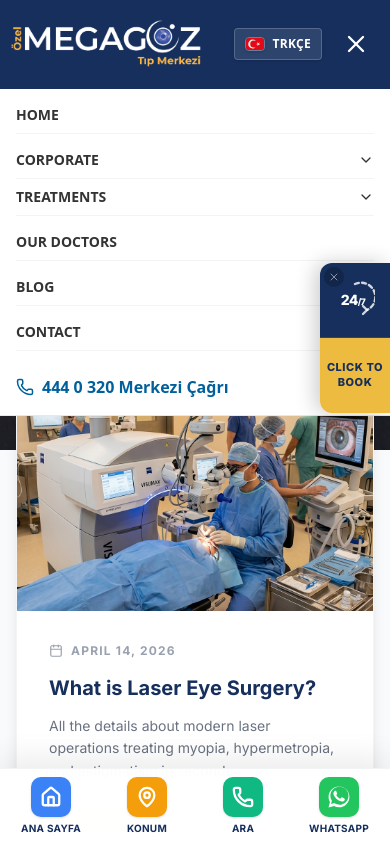
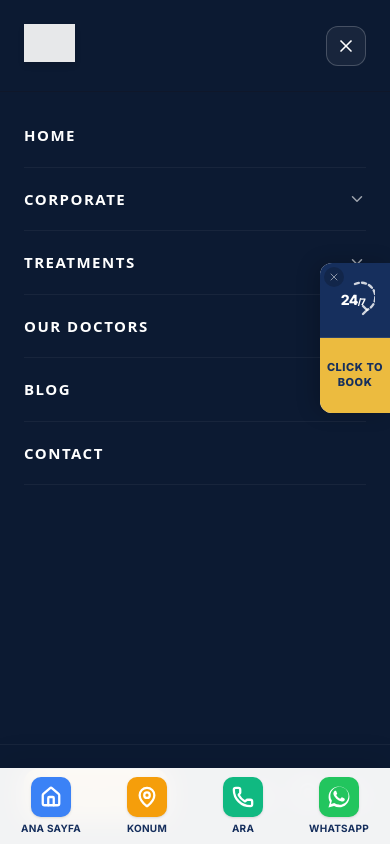
Before and after one commit to webtasarimdigital/megagoz, a Next.js app: page /en/blog in a window 390 px wide. Both pictures are taken after a click on the button 356 px from the left and 43 px from the top of the page. Shown: the top 844 px of the page. Built offline with nearby package versions, Linux system fonts and the light colour scheme; grey boxes are pictures that could not be loaded.

Commit message:
hakkımızda düzeni menü barı

```diff
--- a/src/app/[locale]/hakkimizda/page.tsx
+++ b/src/app/[locale]/hakkimizda/page.tsx
@@ -69,7 +69,7 @@ export default function AboutPage() {
       </div>
 
       {/* Main Content (Megaeste Split Style) */}
-      <div className="bg-[#f8fafc] pt-12 md:pt-16 pb-24 md:pb-32">
+      <div className="bg-[#f8fafc] pt-12 md:pt-16 pb-12 md:pb-16">
         <div className="container mx-auto px-6 max-w-[1300px]">
           <div className="grid grid-cols-1 lg:grid-cols-12 gap-16 lg:gap-24">
 
@@ -85,7 +85,7 @@ export default function AboutPage() {
                  </p>
                  <div className="pt-4 border-t border-gray-200">
                     <div className="flex items-center gap-6 mt-8">
-                       <div className="w-16 h-16 rounded-2xl bg-[#162f5d] text-white flex items-center justify-center rotate-3">
+                       <div className="w-16 h-16 rounded-2xl bg-[#162f5d] text-white flex items-center justify-center">
                           <Eye size={28} className="text-[#ecbb3f]" />
                        </div>
                        <div>
--- a/src/components/Header.tsx
+++ b/src/components/Header.tsx
@@ -345,18 +345,48 @@ export default function Header() {
           {/* Search Box Removed per request */}
 
           {/* Mobile Language Selector & Menu Toggle (Grouped on Right) */}
-          <div className="lg:hidden flex items-center gap-4">
+          <div className="lg:hidden flex items-center gap-3 relative">
              <button
-               onClick={() => {
-                 switchLocale(locale === "tr" ? "en" : "tr");
-               }}
-               className="flex items-center gap-2 bg-white/10 hover:bg-white/20 border border-white/20 rounded px-2.5 py-1.5 shadow-sm active:scale-95 transition-transform"
+               onClick={() => setIsLangMenuOpen(!isLangMenuOpen)}
+               className="flex items-center gap-1.5 bg-transparent p-1 active:scale-95 transition-transform"
              >
-               <div className="w-[20px] h-[14px] rounded-sm overflow-hidden shrink-0 shadow-sm border border-white/30">
-                  <img src={locale === "tr" ? "/en.svg" : "/tr.svg"} alt="Switch Lang" className="w-full h-full object-cover transform scale-[1.2]" />
+               <div className="w-[20px] h-[14px] rounded-[2px] overflow-hidden shrink-0 shadow-[0_2px_5px_rgba(0,0,0,0.3)]">
+                  <img src={locale === "tr" ? "/tr.svg" : "/en.svg"} alt="Current Lang" className="w-full h-full object-cover transform scale-[1.2]" />
                </div>
-               <span className="text-[12px] font-black text-white tracking-wide">{locale === "tr" ? "EN" : "TRKÇE"}</span>
+               <span className="text-[11px] font-black text-white tracking-wider uppercase mt-0.5">{locale === "tr" ? "TÜRKÇE" : "ENGLISH"}</span>
+               <ChevronDown size={12} className="text-[#ecbb3f] mt-0.5" />
              </button>
+
+              <AnimatePresence>
+                {isLangMenuOpen && (
+                  <motion.div
+                    initial={{ opacity: 0, y: 10 }}
+                    animate={{ opacity: 1, y: 0 }}
+                    exit={{ opacity: 0, y: 10 }}
+                    transition={{ duration: 0.2 }}
+                    className="absolute top-[calc(100%+8px)] right-10 bg-white rounded-lg shadow-[0_15px_40px_rgba(0,0,0,0.2)] border border-gray-100 min-w-[150px] z-50 overflow-hidden"
+                  >
+                    <button
+                      onClick={() => { switchLocale("tr"); setIsLangMenuOpen(false); }}
+                      className="flex items-center gap-3 w-full px-4 py-3 border-b border-gray-50 hover:bg-gray-50 transition-colors"
+                    >
+                      <div className="w-[20px] h-[14px] rounded-[2px] overflow-hidden shrink-0 shadow-sm border border-gray-200">
+                         <img src="/tr.svg" alt="TR" className="w-full h-full object-cover transform scale-[1.2]" />
+                      </div>
+                       <span className={`font-bold tracking-widest text-[11px] uppercase ${locale === "tr" ? "text-[#cda669]" : "text-[#333]"}`}>TÜRKÇE</span>
+                    </button>
+                    <button
+                      onClick={() => { switchLocale("en"); setIsLangMenuOpen(false); }}
+                      className="flex items-center gap-3 w-full px-4 py-3 hover:bg-gray-50 transition-colors"
+                    >
+                      <div className="w-[20px] h-[14px] rounded-[2px] overflow-hidden shrink-0 shadow-sm border border-gray-200">
+                         <img src="/en.svg" alt="EN" className="w-full h-full object-cover transform scale-[1.2]" />
+                      </div>
+                       <span className={`font-bold tracking-widest text-[11px] uppercase ${locale === "en" ? "text-[#cda669]" : "text-[#333]"}`}>ENGLISH</span>
+                    </button>
+                  </motion.div>
+                )}
+              </AnimatePresence>
 
              <button
                className="text-white p-1 active:scale-90 transition-transform"
@@ -372,22 +402,37 @@ export default function Header() {
       <AnimatePresence>
         {mobileMenuOpen && (
           <motion.div
-            initial={{ opacity: 0, height: 0 }}
-            animate={{ opacity: 1, height: "auto" }}
-            exit={{ opacity: 0, height: 0 }}
-            className="lg:hidden bg-white border-b border-gray-200 overflow-hidden"
+            initial={{ opacity: 0, x: "-100%" }}
+            animate={{ opacity: 1, x: 0 }}
+            exit={{ opacity: 0, x: "-100%" }}
+            transition={{ type: "spring", stiffness: 300, damping: 30 }}
+            className="fixed inset-0 bg-[#0c1a32] z-[100] lg:hidden flex flex-col"
           >
-            <div className="flex flex-col px-4 py-4 space-y-4">
+            {/* Header inside Menu */}
+            <div className="flex items-center justify-between p-6 border-b border-light/5 shrink-0 h-[92px]">
+               <img src="/megagoz-logo-horizontal.png" alt="Megagöz" className="h-full max-h-[85px] w-auto object-contain brightness-0 invert opacity-90 scale-125 transform origin-left drop-shadow-md pb-2 pt-1" />
+               <button
+                 onClick={() => setMobileMenuOpen(false)}
+                 className="w-10 h-10 rounded-xl border border-white/20 flex items-center justify-center text-white hover:bg-white/10 transition-colors bg-white/5 active:scale-95"
+               >
+                 <X size={20} />
+               </button>
+            </div>
+
+            {/* Scrollable Links */}
+            <div className="flex-1 overflow-y-auto px-6 py-8 flex flex-col text-white">
               {navLinks.map((link) => {
+                const borderClass = "border-b border-white/5 pb-5 mb-5";
+
                 if (link.id === "corporate") {
                   return (
-                    <div key={link.name} className="flex flex-col border-b border-gray-100 pb-2 mb-2">
+                    <div key={link.name} className={`flex flex-col ${borderClass}`}>
                        <button
                          onClick={() => setMobileKurumsalOpen(!mobileKurumsalOpen)}
-                         className="flex items-center justify-between text-[#333] font-bold uppercase text-sm w-full outline-none"
+                         className="flex items-center justify-between font-black uppercase text-[15px] tracking-widest w-full outline-none"
                        >
                          {link.name}
-                         <ChevronDown size={16} className={`transition-transform duration-300 ${mobileKurumsalOpen ? "rotate-180 text-[#ecbb3f]" : ""}`} />
+                         <ChevronDown size={18} className={`transition-transform duration-300 ${mobileKurumsalOpen ? "rotate-180 text-[#ecbb3f]" : "text-white/60"}`} />
                        </button>
                        <AnimatePresence>
                          {mobileKurumsalOpen && (
@@ -395,7 +440,7 @@ export default function Header() {
                              initial={{ height: 0, opacity: 0 }}
                              animate={{ height: "auto", opacity: 1 }}
                              exit={{ height: 0, opacity: 0 }}
-                             className="flex flex-col pl-4 pt-4 space-y-4 overflow-hidden"
+                             className="flex flex-col pt-5 space-y-4 overflow-hidden"
                            >
                              {kurumsalDropdownLinks.map((sublink, idx) => (
                                sublink.href.startsWith("/#") ? (
@@ -403,7 +448,7 @@ export default function Header() {
                                    key={idx}
                                    href={sublink.href}
                                    onClick={() => setMobileMenuOpen(false)}
-                                   className="text-sm font-bold text-gray-500 hover:text-[#ecbb3f]"
+                                   className="text-[13px] font-bold text-white/70 hover:text-[#ecbb3f] uppercase tracking-wider pl-4 border-l-2 border-[#ecbb3f]/50 py-1"
                                  >
                                    {sublink.name}
                                  </a>
@@ -412,7 +457,7 @@ export default function Header() {
                                    key={idx}
                                    href={sublink.href as any}
                                    onClick={() => setMobileMenuOpen(false)}
-                                   className="text-sm font-bold text-gray-500 hover:text-[#ecbb3f]"
+                                   className="text-[13px] font-bold text-white/70 hover:text-[#ecbb3f] uppercase tracking-wider pl-4 border-l-2 border-[#ecbb3f]/50 py-1"
                                  >
                                    {sublink.name}
                                  </Link>
@@ -427,13 +472,13 @@ export default function Header() {
 
                 if (link.id === "treatments") {
                   return (
-                    <div key={link.name} className="flex flex-col border-b border-gray-100 pb-2">
+                    <div key={link.name} className={`flex flex-col ${borderClass}`}>
                        <button
                          onClick={() => setMobileTreatmentsOpen(!mobileTreatmentsOpen)}
-                         className="flex items-center justify-between text-[#333] font-bold uppercase text-sm w-full outline-none"
+                         className="flex items-center justify-between font-black uppercase text-[15px] tracking-widest w-full outline-none"
                        >
                          {link.name}
-                         <ChevronDown size={16} className={`transition-transform duration-300 ${mobileTreatmentsOpen ? "rotate-180 text-[#ecbb3f]" : ""}`} />
+                         <ChevronDown size={18} className={`transition-transform duration-300 ${mobileTreatmentsOpen ? "rotate-180 text-[#ecbb3f]" : "text-white/60"}`} />
                        </button>
                        <AnimatePresence>
                          {mobileTreatmentsOpen && (
@@ -441,19 +486,19 @@ export default function Header() {
                              initial={{ height: 0, opacity: 0 }}
                              animate={{ height: "auto", opacity: 1 }}
                              exit={{ height: 0, opacity: 0 }}
-                             className="flex flex-col pl-4 pt-3 space-y-3 overflow-hidden"
+                             className="flex flex-col pt-5 space-y-5 overflow-hidden"
                            >
-                             <Link href="/tedaviler" onClick={() => setMobileMenuOpen(false)} className="text-[#ecbb3f] font-bold text-xs uppercase tracking-wider mb-2">
-                               {locale === 'tr' ? 'Tüm Tedaviler' : 'All Treatments'}
+                             <Link href="/tedaviler" onClick={() => setMobileMenuOpen(false)} className="text-[#ecbb3f] font-black text-[13px] uppercase tracking-widest pl-4 hover:opacity-80">
+                               {locale === 'tr' ? 'TÜM TEDAVİLER' : 'ALL TREATMENTS'}
                              </Link>
                              {TREATMENTS_DATA.map(category => (
-                               <div key={category.id} className="flex flex-col">
+                               <div key={category.id} className="flex flex-col pl-4 border-l-2 border-white/10">
                                  <button
                                    onClick={() => setMobileActiveCategory(mobileActiveCategory === category.id ? null : category.id)}
-                                   className="flex items-center justify-between text-sm font-semibold text-[#454d52] py-1"
+                                   className="flex items-center justify-between text-[14px] font-bold text-white/90 py-2.5 outline-none hover:text-[#ecbb3f] transition-colors"
                                  >
                                    {category.title[locale as "tr"|"en"]}
-                                   <ChevronDown size={14} className={`transition-transform ${mobileActiveCategory === category.id ? "rotate-180 text-[#ecbb3f]" : ""}`} />
+                                   <ChevronDown size={16} className={`transition-transform ${mobileActiveCategory === category.id ? "rotate-180 text-[#ecbb3f]" : "text-white/40"}`} />
                                  </button>
                                  <AnimatePresence>
                                    {mobileActiveCategory === category.id && (
@@ -461,9 +506,9 @@ export default function Header() {
                                        initial={{ height: 0, opacity: 0 }}
                                        animate={{ height: "auto", opacity: 1 }}
                                        exit={{ height: 0, opacity: 0 }}
-                                       className="flex flex-col pl-3 pt-2 space-y-2 overflow-hidden border-l-2 border-gray-100 mt-1 mb-2"
+                                       className="flex flex-col pl-4 mt-2 space-y-4 overflow-hidden border-l border-white/5 pb-2"
                                      >
-                                        <Link href={{ pathname: '/tedaviler/[category]', params: { category: category.id } }} onClick={() => setMobileMenuOpen(false)} className="text-xs text-gray-500 hover:text-[#ecbb3f] py-1 font-medium italic mb-1">
+                                        <Link href={{ pathname: '/tedaviler/[category]', params: { category: category.id } }} onClick={() => setMobileMenuOpen(false)} className="text-[12px] text-[#ecbb3f] font-bold italic py-1">
                                            {locale === 'tr' ? 'Bu bölümü gör' : 'View this section'}
                                         </Link>
                                         {category.items.map(item => (
@@ -471,7 +516,7 @@ export default function Header() {
                                             key={item.slug}
                                             href={{ pathname: '/tedaviler/[category]/[slug]', params: { category: category.id, slug: item.slug } }}
                                             onClick={() => setMobileMenuOpen(false)}
-                                            className="text-xs text-gray-500 hover:text-[#ecbb3f] py-1"
+                                            className="text-[13px] text-white/60 hover:text-white transition-colors"
                                           >
                                             {item.title[locale as "tr"|"en"]}
                                           </Link>
@@ -493,7 +538,7 @@ export default function Header() {
                     key={link.name}
                     href={link.href}
                     onClick={() => setMobileMenuOpen(false)}
-                    className="text-[#333] font-bold uppercase text-sm border-b border-gray-100 pb-2"
+                    className={`font-black uppercase text-[15px] tracking-widest ${borderClass}`}
                   >
                     {link.name}
                   </a>
@@ -502,18 +547,30 @@ export default function Header() {
                     key={link.name}
                     href={link.href as any}
                     onClick={() => setMobileMenuOpen(false)}
-                    className="text-[#333] font-bold uppercase text-sm border-b border-gray-100 pb-2"
+                    className={`font-black uppercase text-[15px] tracking-widest ${borderClass}`}
                   >
                     {link.name}
                   </Link>
                 );
               })}
-              <div className="pt-2">
-                <a href="tel:4440320" className="flex items-center gap-2 text-[#00609C] font-bold">
-                  <Phone size={18} />
-                  444 0 320 Merkezi Çağrı
-                </a>
-              </div>
+            </div>
+
+            {/* Bottom Floating Bar */}
+            <div className="shrink-0 p-6 border-t border-white/5 flex items-center justify-between pb-safe">
+               <a href="tel:4440320" className="bg-[#cc9b4c] text-[#0a111a] font-black text-[13px] uppercase tracking-wider py-4 px-8 rounded-[14px] hover:bg-[#e0b265] transition-colors shadow-lg active:scale-95">
+                 {locale === 'tr' ? 'RANDEVU AL' : 'BOOK NOW'}
+               </a>
+               <div className="flex items-center gap-6 text-white/80">
+                  <a href="https://wa.me/905057710320" target="_blank" rel="noopener noreferrer" className="hover:text-white transition-colors active:scale-90">
+                    <svg viewBox="0 0 448 512" className="w-[22px] h-[22px]" fill="currentColor"><path d="M380.9 97.1C339 55.1 283.2 32 223.9 32c-122.4 0-222 99.6-222 222 0 39.1 10.2 77.3 29.6 111L0 480l117.7-30.9c32.4 17.7 68.9 27 106.1 27h.1c122.3 0 222.4-99.6 222.4-222 0-59.3-23.1-115-65.4-157zM223.9 414.4c-33.1 0-65.5-8.9-94-25.7l-6.7-4-69.8 18.3L72 334l-4.4-7c-18.5-29.4-28.2-63.3-28.2-98.2 0-106.7 86.8-193.5 193.6-193.5 51.7 0 100.3 20.2 136.9 56.8 36.6 36.6 56.8 85.2 56.8 136.9-.1 106.7-86.9 193.4-193.6 193.4zM329.8 281.3c-5.8-2.9-34.3-16.9-39.6-18.9-5.3-1.9-9.2-2.9-13.2 2.9-4 5.8-15.1 18.9-18.5 22.8-3.3 3.9-6.6 4.4-12.4 1.5-5.8-2.9-24.5-9-46.7-28.9-17.2-15.4-28.8-34.5-32.1-40.4-3.3-5.8-.4-9 2.5-11.9 2.6-2.6 5.8-6.8 8.7-10.2 2.9-3.4 3.9-5.8 5.8-9.7 1.9-3.9 1-7.3-.5-10.2-1.5-2.9-13.2-31.9-18-43.7-4.7-11.5-9.5-9.9-13.2-10.1-3.3-.2-7.1-.2-11.1-.2-4 0-10.6 1.5-16.1 7.3-5.5 5.8-21.1 20.6-21.1 50.3 0 29.7 21.6 58.4 24.6 62.3 3 3.9 42.5 64.9 102.9 90.9 14.4 6.2 25.6 9.9 34.3 12.7 14.4 4.6 27.6 3.9 38 2.4 11.6-1.7 34.3-14 39.1-27.5 4.8-13.5 4.8-25.1 3.3-27.5-1.4-2.5-5.3-3.9-11.1-6.8z"/></svg>
+                  </a>
+                  <a href="https://share.google/zC0UTV7bTbwJn46pu" target="_blank" rel="noopener noreferrer" className="hover:text-white transition-colors active:scale-90">
+                    <MapPin size={24} strokeWidth={2} />
+                  </a>
+                  <a href="tel:4440320" className="hover:text-white transition-colors active:scale-90">
+                    <Phone size={22} strokeWidth={2} />
+                  </a>
+               </div>
             </div>
           </motion.div>
         )}
--- a/src/components/HeroSlider.tsx
+++ b/src/components/HeroSlider.tsx
@@ -28,7 +28,7 @@ const slides = [
   },
   {
     id: 3,
-    image: "/images/slide3.png",
+    image: "/images/blog_smart_lens.png",
     titleKey: "slide3Title",
     subKey: "slide3Sub"
   },
@@ -207,7 +207,7 @@ export default function HeroSlider() {
             clickable: true,
             el: '.swiper-pagination-custom',
             renderBullet: function (index, className) {
-              return '<span class="' + className + ' text-[18px] font-black items-center justify-center flex w-12 h-12 rounded transition-all duration-300 text-white hover:text-cyan-200 cursor-pointer">' + String(index + 1).padStart(2, "0") + '</span>';
+              return '<div class="' + className + ' !opacity-100 !bg-transparent !m-0 !w-14 !h-14 flex items-center justify-center rounded-xl text-[18px] font-black text-white/50 transition-all duration-300 hover:text-white [&.swiper-pagination-bullet-active]:!bg-[#ecbb3f] [&.swiper-pagination-bullet-active]:text-[#162f5d] [&.swiper-pagination-bullet-active]:shadow-[0_10px_25px_rgba(236,187,63,0.3)] shadow-none cursor-pointer">' + String(index + 1).padStart(2, "0") + '</div>';
             },
           }}
           className="w-full h-full"
```
